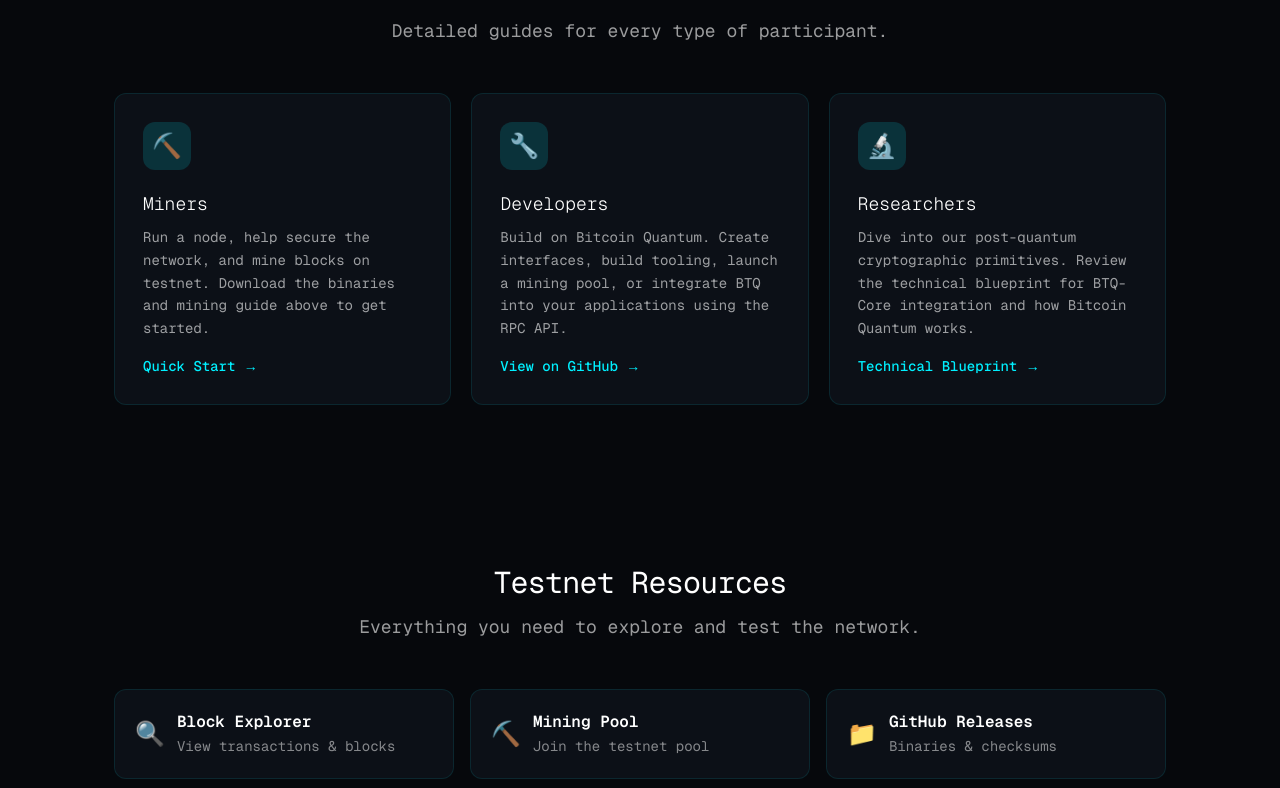
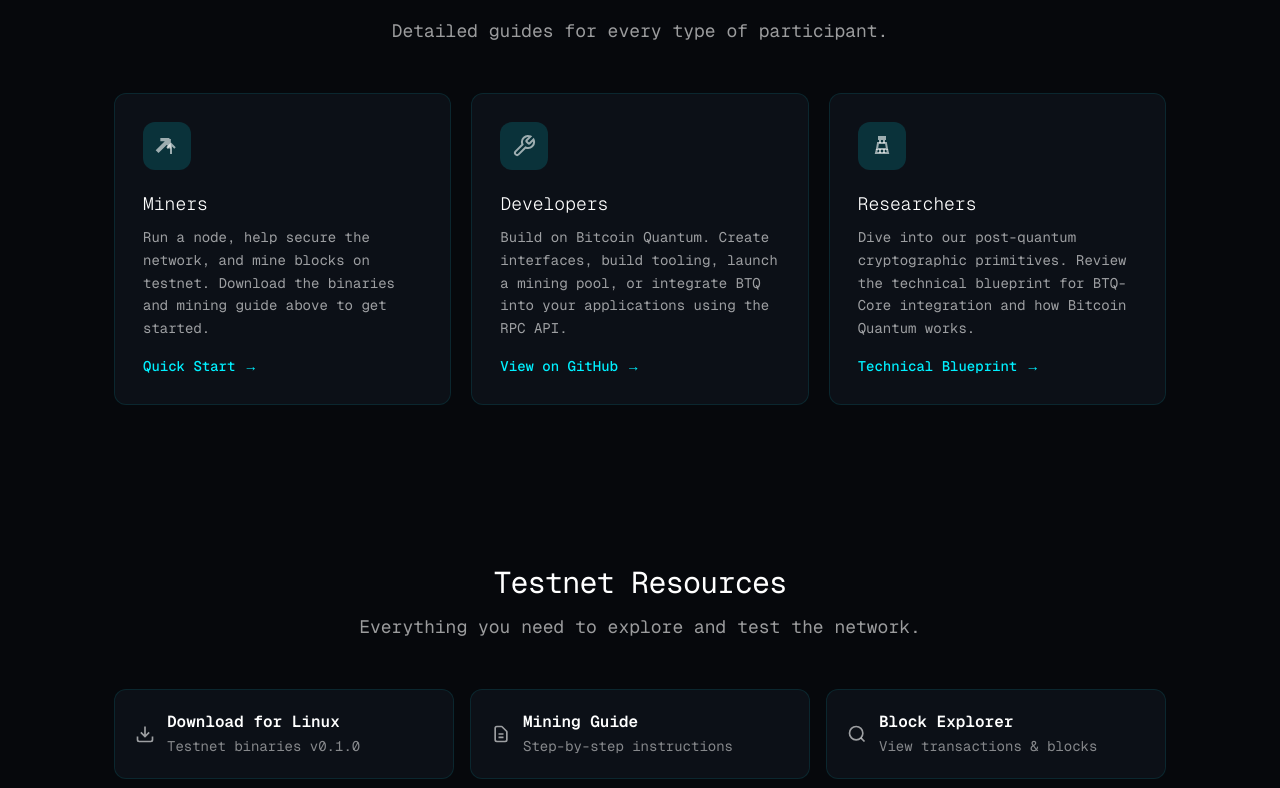
Before and after one commit to en-tropyc/bitcoin-quantum-website, a Next.js app: page /testnet in a window 1280 px wide. Shown: the part 1452-2240 px from the top of the page. Built offline with nearby package versions, Linux system fonts and the light colour scheme.

Commit message:
Add download and mining guide cards to testnet resources, replace emoji icons with SVG

```diff
--- a/src/app/testnet/page.tsx
+++ b/src/app/testnet/page.tsx
@@ -3,14 +3,23 @@ import Link from 'next/link';
 
 const participantGuides = [
   {
-    icon: "⛏️",
+    icon: (
+      <svg width="24" height="24" fill="none" stroke="currentColor" strokeWidth="2" viewBox="0 0 24 24">
+        <path d="M14 10l-1 1-5-5-5 5 1 1 4-4v14h2V8l4 4 1-1-6-6z" transform="rotate(45 12 12)"/>
+        <path d="M20 14l-4-4-4 4M16 10v10"/>
+      </svg>
+    ),
     title: "Miners",
     description: "Run a node, help secure the network, and mine blocks on testnet. Download the binaries and mining guide above to get started.",
     link: "#quickstart",
     linkText: "Quick Start →",
   },
   {
-    icon: "🔧",
+    icon: (
+      <svg width="24" height="24" fill="none" stroke="currentColor" strokeWidth="2" viewBox="0 0 24 24">
+        <path d="M14.7 6.3a1 1 0 0 0 0 1.4l1.6 1.6a1 1 0 0 0 1.4 0l3.77-3.77a6 6 0 0 1-7.94 7.94l-6.91 6.91a2.12 2.12 0 0 1-3-3l6.91-6.91a6 6 0 0 1 7.94-7.94l-3.76 3.76z"/>
+      </svg>
+    ),
     title: "Developers",
     description: "Build on Bitcoin Quantum. Create interfaces, build tooling, launch a mining pool, or integrate BTQ into your applications using the RPC API.",
     link: "https://github.com/btq-ag/btq-core",
@@ -18,7 +27,14 @@ const participantGuides = [
     external: true,
   },
   {
-    icon: "🔬",
+    icon: (
+      <svg width="24" height="24" fill="none" stroke="currentColor" strokeWidth="2" viewBox="0 0 24 24">
+        <path d="M9 3h6v2H9zM10 5v4M14 5v4"/>
+        <path d="M8 9h8l1 6H7l1-6z"/>
+        <path d="M7 15l-1 4h12l-1-4"/>
+        <path d="M10 15v4M14 15v4"/>
+      </svg>
+    ),
     title: "Researchers",
     description: "Dive into our post-quantum cryptographic primitives. Review the technical blueprint for BTQ-Core integration and how Bitcoin Quantum works.",
     link: "https://github.com/btq-ag/BTQ-Core/blob/master/WHITEPAPER_INTEGRATION_DESIGN.md",
@@ -28,9 +44,57 @@ const participantGuides = [
 ];
 
 const resources = [
-  { icon: "🔍", title: "Block Explorer", subtitle: "View transactions & blocks", href: "https://explorer.bitcoinquantum.com" },
-  { icon: "⛏️", title: "Mining Pool", subtitle: "Join the testnet pool", href: "https://pool.bitcoinquantum.com" },
-  { icon: "📁", title: "GitHub Releases", subtitle: "Binaries & checksums", href: "https://github.com/btq-ag/BTQ-Core/tags" },
+  {
+    icon: (
+      <svg width="20" height="20" fill="none" stroke="currentColor" strokeWidth="2" viewBox="0 0 24 24">
+        <path d="M21 15v4a2 2 0 0 1-2 2H5a2 2 0 0 1-2-2v-4M7 10l5 5 5-5M12 15V3"/>
+      </svg>
+    ),
+    title: "Download for Linux",
+    subtitle: "Testnet binaries v0.1.0",
+    href: "/btq-miner-v0.1.0-linux-x64.zip",
+    download: true
+  },
+  {
+    icon: (
+      <svg width="20" height="20" fill="none" stroke="currentColor" strokeWidth="2" viewBox="0 0 24 24">
+        <path d="M9 12h6m-6 4h6m2 5H7a2 2 0 0 1-2-2V5a2 2 0 0 1 2-2h5.586a1 1 0 0 1 .707.293l5.414 5.414a1 1 0 0 1 .293.707V19a2 2 0 0 1-2 2z"/>
+      </svg>
+    ),
+    title: "Mining Guide",
+    subtitle: "Step-by-step instructions",
+    href: "/testnet/mining-guide"
+  },
+  {
+    icon: (
+      <svg width="20" height="20" fill="none" stroke="currentColor" strokeWidth="2" viewBox="0 0 24 24">
+        <circle cx="11" cy="11" r="8"/><path d="m21 21-4.35-4.35"/>
+      </svg>
+    ),
+    title: "Block Explorer",
+    subtitle: "View transactions & blocks",
+    href: "https://explorer.bitcoinquantum.com"
+  },
+  {
+    icon: (
+      <svg width="20" height="20" fill="none" stroke="currentColor" strokeWidth="2" viewBox="0 0 24 24">
+        <path d="M14.7 6.3a1 1 0 0 0 0 1.4l1.6 1.6a1 1 0 0 0 1.4 0l3.77-3.77a6 6 0 0 1-7.94 7.94l-6.91 6.91a2.12 2.12 0 0 1-3-3l6.91-6.91a6 6 0 0 1 7.94-7.94l-3.76 3.76z"/>
+      </svg>
+    ),
+    title: "Mining Pool",
+    subtitle: "Join the testnet pool",
+    href: "https://pool.bitcoinquantum.com"
+  },
+  {
+    icon: (
+      <svg width="20" height="20" fill="none" stroke="currentColor" strokeWidth="2" viewBox="0 0 24 24">
+        <path d="M22 19a2 2 0 0 1-2 2H4a2 2 0 0 1-2-2V5a2 2 0 0 1 2-2h5l2 3h9a2 2 0 0 1 2 2z"/>
+      </svg>
+    ),
+    title: "GitHub Releases",
+    subtitle: "Binaries & checksums",
+    href: "https://github.com/btq-ag/BTQ-Core/tags"
+  },
 ];
 
 export default function Testnet() {
@@ -57,7 +121,7 @@ export default function Testnet() {
             {/* Badge */}
             <div className="inline-flex items-center gap-2 bg-[rgba(0,240,255,0.15)] border border-[rgba(0,240,255,0.1)] px-4 py-2 rounded-full font-dm-mono text-xs text-[#00f0ff] mb-8 uppercase tracking-widest">
               <span className="w-2 h-2 bg-[#00f0ff] rounded-full animate-pulse" />
-              Testnet Live
+              Testnet Loading...
             </div>
 
             <h1 className="text-4xl md:text-5xl lg:text-6xl font-bold tracking-tight leading-tight mb-5">
@@ -185,7 +249,7 @@ export default function Testnet() {
                   rel={guide.external ? 'noopener noreferrer' : undefined}
                   className="block bg-[#0c1017] border border-[rgba(0,240,255,0.1)] rounded-xl p-7 hover:border-[rgba(0,240,255,0.25)] hover:bg-[#111820] hover:-translate-y-1 transition-all group"
                 >
-                  <div className="w-12 h-12 bg-[rgba(0,240,255,0.15)] rounded-xl flex items-center justify-center text-2xl mb-5">
+                  <div className="w-12 h-12 bg-[rgba(0,240,255,0.15)] rounded-xl flex items-center justify-center text-white/60 mb-5">
                     {guide.icon}
                   </div>
                   <h3 className="text-lg font-semibold mb-2">{guide.title}</h3>
@@ -207,16 +271,17 @@ export default function Testnet() {
               <p className="text-white/60 text-lg">Everything you need to explore and test the network.</p>
             </div>
 
-            <div className="grid grid-cols-1 sm:grid-cols-3 gap-4">
+            <div className="grid grid-cols-1 sm:grid-cols-2 lg:grid-cols-3 gap-4">
               {resources.map((resource) => (
                 <a
                   key={resource.title}
                   href={resource.href}
+                  download={'download' in resource ? true : undefined}
                   target={resource.href.startsWith('http') ? '_blank' : undefined}
                   rel={resource.href.startsWith('http') ? 'noopener noreferrer' : undefined}
                   className="flex items-center gap-3 bg-[#0c1017] border border-[rgba(0,240,255,0.1)] rounded-xl p-5 hover:border-[rgba(0,240,255,0.25)] hover:bg-[#111820] transition-all"
                 >
-                  <span className="text-2xl">{resource.icon}</span>
+                  <span className="text-white/60">{resource.icon}</span>
                   <div>
                     <strong className="block font-semibold">{resource.title}</strong>
                     <small className="text-white/50 text-sm">{resource.subtitle}</small>
```
